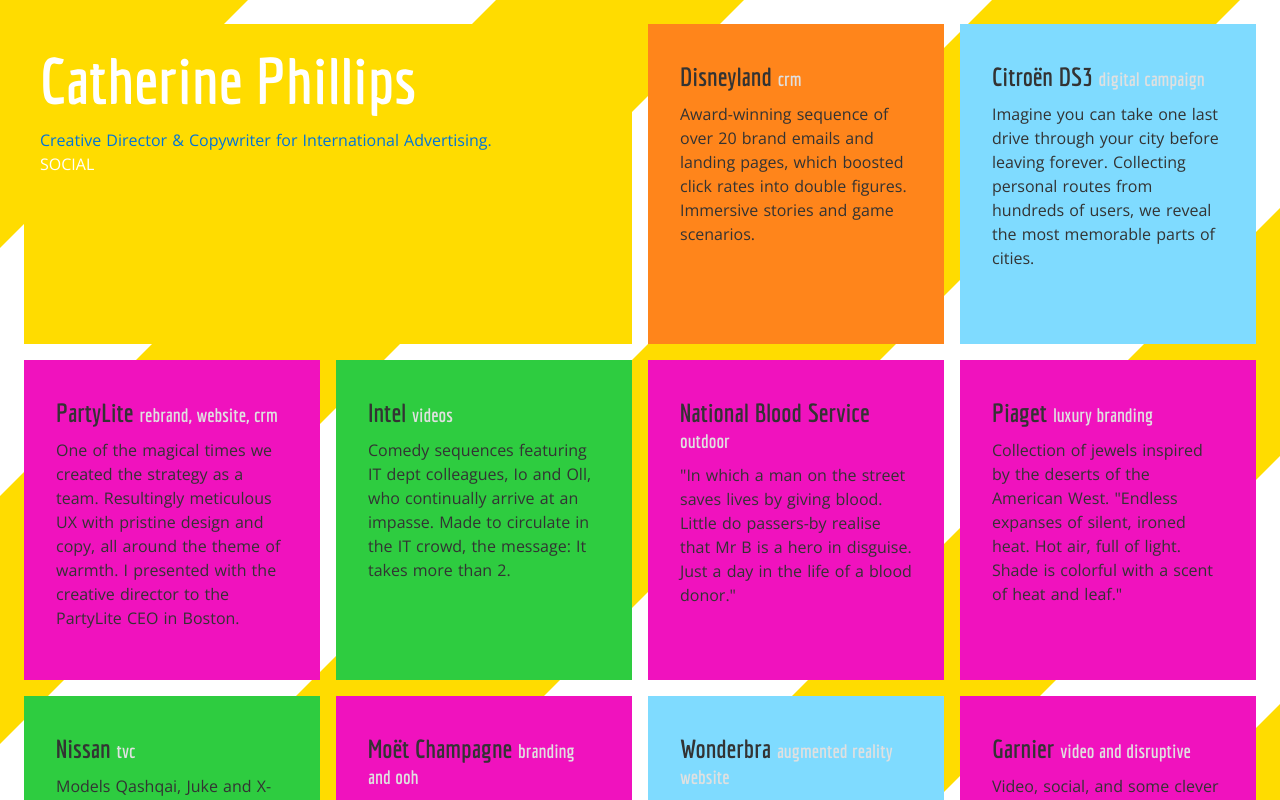
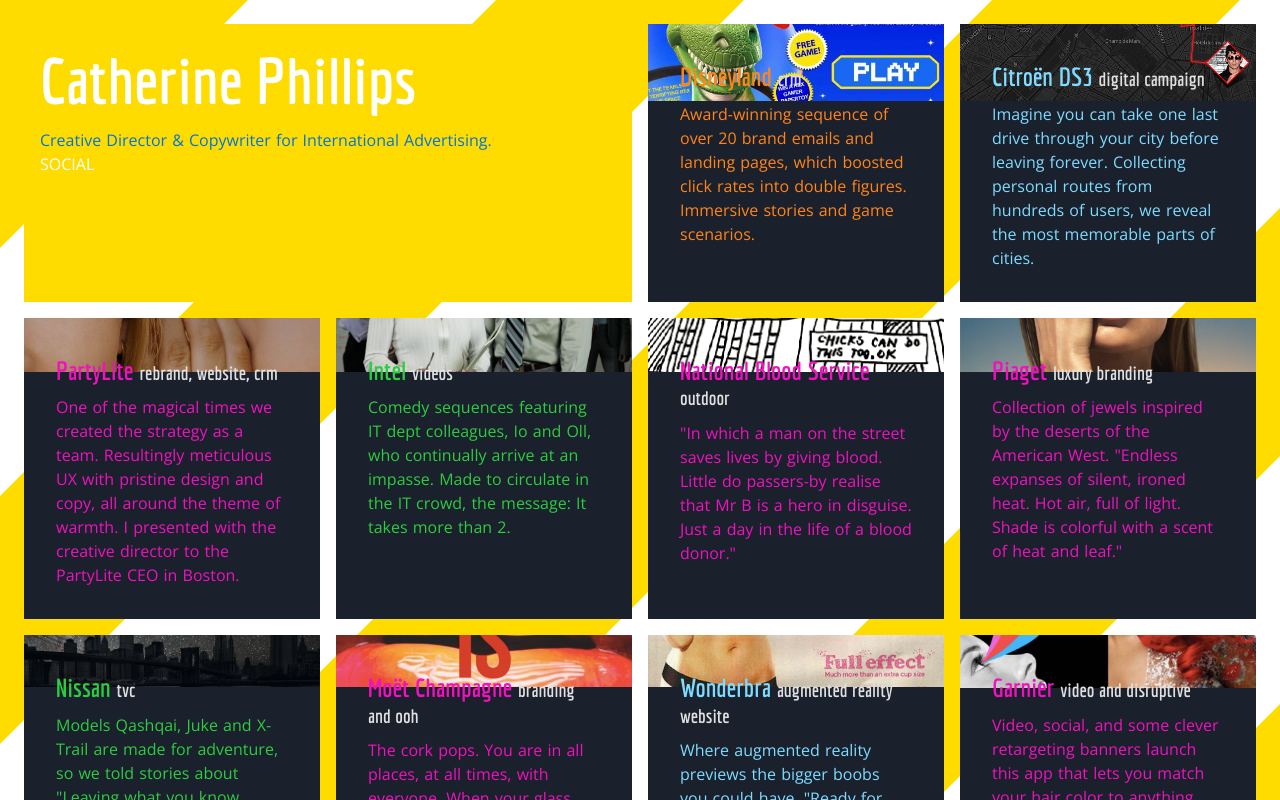
Before and after one commit to PUncle/lindependante, a Nuxt app: page / in a window 1280 px wide. Shown: the top 800 px of the page. Built offline with nearby package versions, Linux system fonts and the light colour scheme.

Commit message:
pager transitions

```diff
--- a/assets/css/tailwind.css
+++ b/assets/css/tailwind.css
@@ -13,9 +13,11 @@
   color: #333;
   background-color: theme('colors.brandYellow');
   overflow-x: hidden;
+  /* background-image: url(~assets/images/diagonal-stripes.svg);
+  background-size: 31rem; */
 }
 
-h1, h2, h3, h4, h5, h6 {
+h1, h2, h3, h4, h5, h6, .hline {
   font-family: 'Economica', sans-serif;
   font-weight: 800;
   line-height: 1;
@@ -53,7 +55,7 @@
 }
 
 .min-height {
-  min-height: 20rem;
+  /* min-height: 20rem; */
 }
 
 @tailwind components;
@@ -61,19 +63,49 @@
 
 /* Page transitions */
 .page-enter-active, .page-leave-active {
-  /* transform-origin: top center 60rem; */
-  transition: all 600ms ease-in-out;
-  /* transform: scale(1); */
-  /* filter: blur(0); */
+  transition: all 800ms ease-in-out;
   filter: hue-rotate(0);
+  transform: translateY(0);
   opacity: 1;
 }
 .page-enter, .page-leave-to {
   opacity: 0;
-  /* transform: scale(1.1); */
-  /* filter: blur(99px); */
-  filter: hue-rotate(1turn);
+  filter: hue-rotate(360deg);
+  transform: translateY(-10px);
 }
+/* .page-enter-active main, .page-leave-active main {
+  transition: all 800ms ease-in-out;
+  filter: hue-rotate(0);
+  transform: translateY(0);
+  opacity: 1;
+}
+.page-enter main, .page-leave-to main {
+  opacity: 0;
+  filter: hue-rotate(360deg);
+  transform: translateY(-10px);
+} */
+/* .page-enter-active, .page-leave-active {
+  opacity: 1;
+  transition: all 1200ms ease-in-out;
+  transform: scale(1);
+  background-size: 31rem !important;
+}
+.page-enter, .page-leave-to {
+  opacity: 0;
+  transform: scale(1.2);
+  background-size: 41rem !important;
+}
+.page-enter-active main, .page-leave-active main {
+  opacity: 1;
+  transition: all 1200ms ease-in-out;
+  transform: scale(1);
+  background-size: 31rem !important;
+}
+.page-enter main, .page-leave-to main {
+  opacity: 0;
+  transform: scale(0.8);
+  background-size: 41rem !important;
+} */
 
 @media (prefers-reduced-motion: reduce) {
   .page-enter-active, .page-leave-active {
@@ -86,14 +118,14 @@
 }
 
 .crm {
-  @apply bg-brandOrange
+  @apply text-brandOrange
 }
 .video {
-  @apply bg-brandGreen
+  @apply text-brandGreen
 }
 .atl {
-  @apply bg-brandPink
+  @apply text-brandPink
 }
 .www {
-  @apply bg-brandBlue
+  @apply text-brandBlue
 }
```
